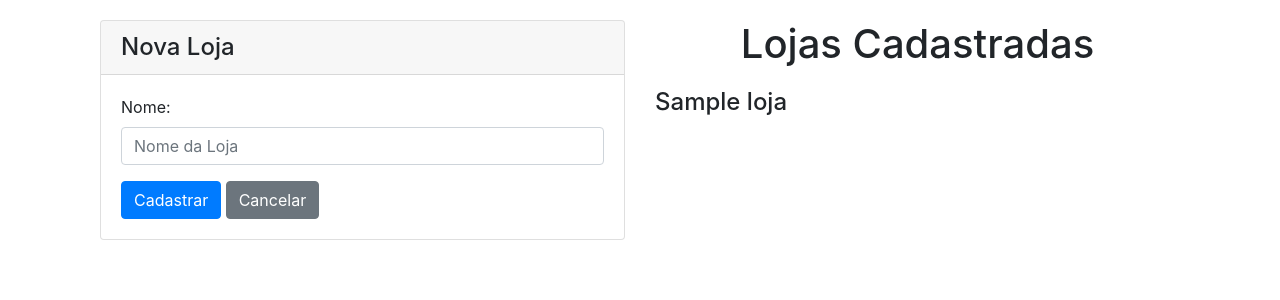
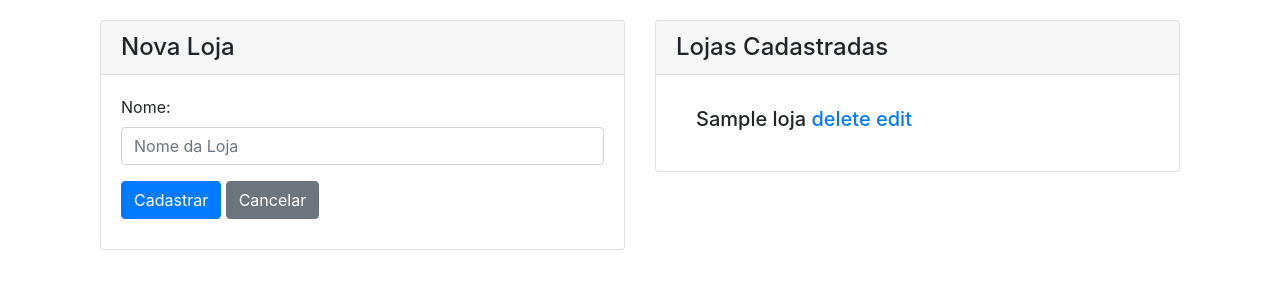
Before and after one commit to higorgustavo/natal-avaliacoes, a Django app: page /loja/ in a window 1280 px wide. Shown: the part 56-356 px from the top of the page. Run offline with Django 3.2, Linux system fonts and the light colour scheme; tables that the repository leaves empty hold one stand-in row (values such as "Sample post"); one stand-in notice (Sample message) is shown; some libraries are stand-ins or nearby versions.

Commit message:
Add icons

```diff
--- a/avaliacoes/templates/cadastros/loja_form.html
+++ b/avaliacoes/templates/cadastros/loja_form.html
@@ -26,16 +26,45 @@
                                     Cancelar
                                 </a>
                             </div>
+                            <div class="titulo">
+                                {% for message in messages %}
+                                    <div class="alert alert-success" id="alert" role="alert">
+                                        <h3 class="message">{{ message }}</h3>
+                                    </div>
+                                {% endfor %}
+                            </div>
                         </form>
                     </div>
                 </div>
             </div>
             <div class="col-sm">
-                <h1 class="lojas-cadastradas">Lojas Cadastradas</h1>
-                {% for loja in lojas %}
-                    <h4>{{ loja.nome }}</h4>
-                {% endfor %}
+                <div class="card lojas-cadastradas">
+                    <h4 class="card-header">Lojas Cadastradas</h4>
+                    <div class="card-body">
+                        {% for loja in lojas %}
+                            <ul class="list-group list-group-flush">
+                                <li class="list-group-item">
+                                    <h5>{{ loja.nome }}
+                                        <a href="#"><span class="material-icons icon delete-color">delete</span></a>
+                                        <a href="#"> <span style="" class="material-icons icon edit-color">edit</span></a>
+                                    </h5>
+                                </li>
+                            </ul>
+                            <th></th>
+                        {% endfor %}
+                    </div>
+                </div>
             </div>
         </div>
     </div>
 {% endblock %}
+
+{% block scripts %}
+    <script>
+        $().ready(function () {
+            setTimeout(function () {
+                $('#alert').hide(); // "foo" é o id do elemento que seja manipular.
+            }, 3000); // O valor é representado em milisegundos.
+        });
+    </script>
+{% endblock %}
```
